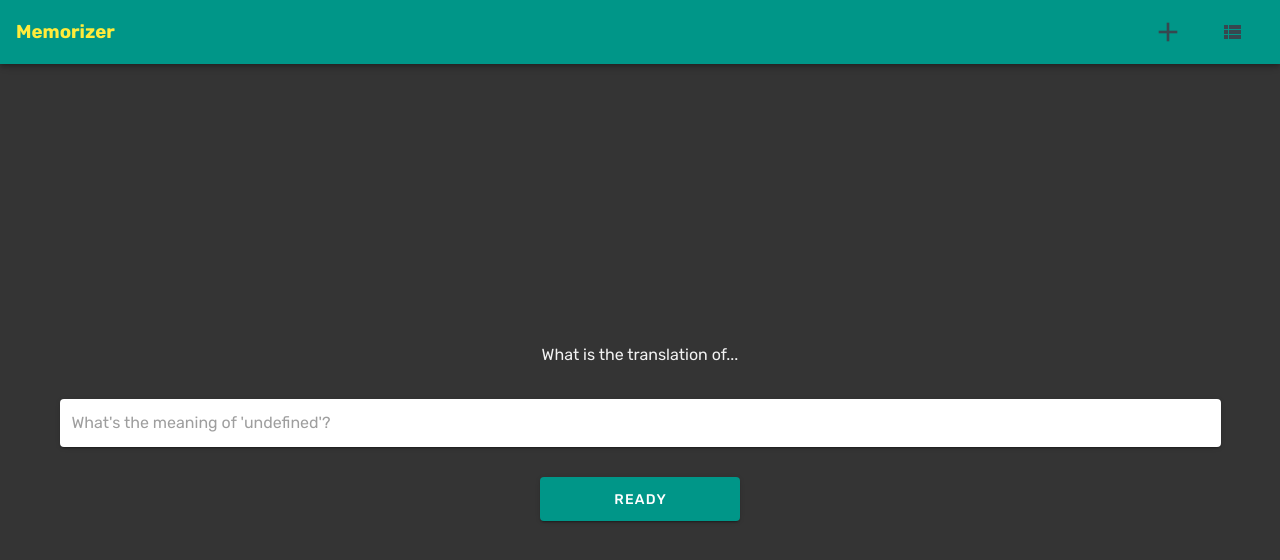
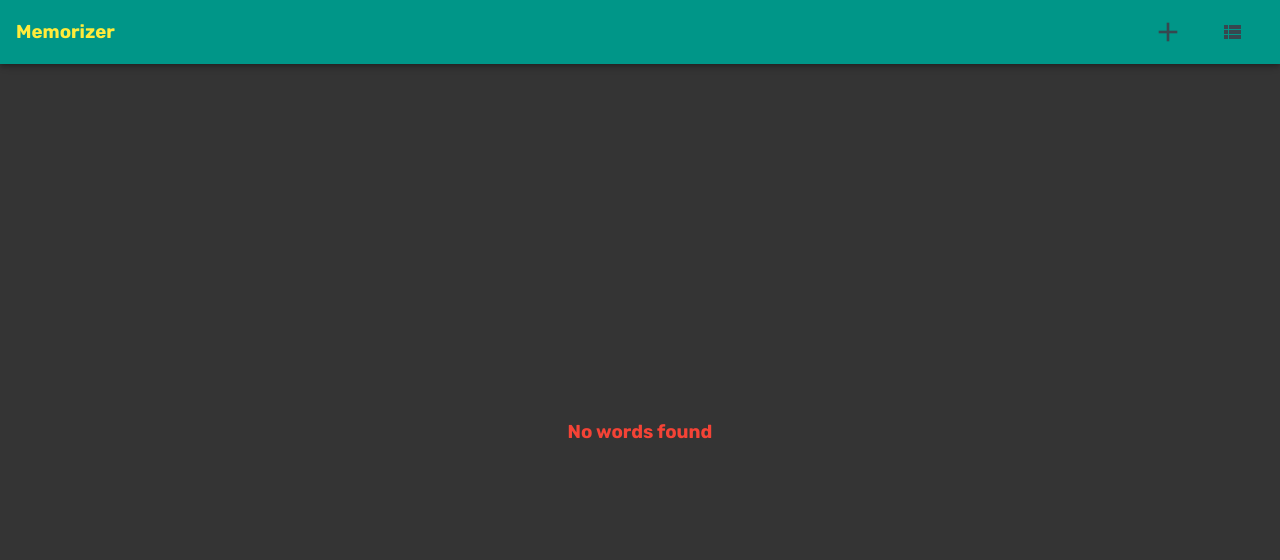
Before and after one commit to deyvidholz/memorizer-vue, a Vue app: page /words in a window 1280 px wide. Both pictures are taken after a click on the element "Memorizer". Shown: the top 560 px of the page. Built offline with nearby package versions, Linux system fonts and the light colour scheme.

Commit message:
🐛 fix bug when adding word

```diff
--- a/src/services/database.js
+++ b/src/services/database.js
@@ -67,8 +67,8 @@ export function find() {
   let data = localStorage.getItem("words");
 
   if (!data) {
+    save([]);
     data = JSON.stringify([]);
-    save(data);
   }
 
   return JSON.parse(data);
--- a/src/views/Home.vue
+++ b/src/views/Home.vue
@@ -1,6 +1,7 @@
 <template>
   <div class="centralized">
     <div class="container text-center">
+      <template v-if="word">
         <p>What is the translation of...</p>
         <h1 class="display-4 orange--text text--darken-3">{{ word.name }}</h1>
 
@@ -17,6 +18,11 @@
 
         <Button text="Ready" :onClick="submit" width="200" />
         <Snackbar />
+      </template>
+
+      <template v-else>
+        <h3 class="red--text">No words found</h3>
+      </template>
     </div>
   </div>
 </template>
```
Lines whose indentation alone changed are shown as unchanged.
